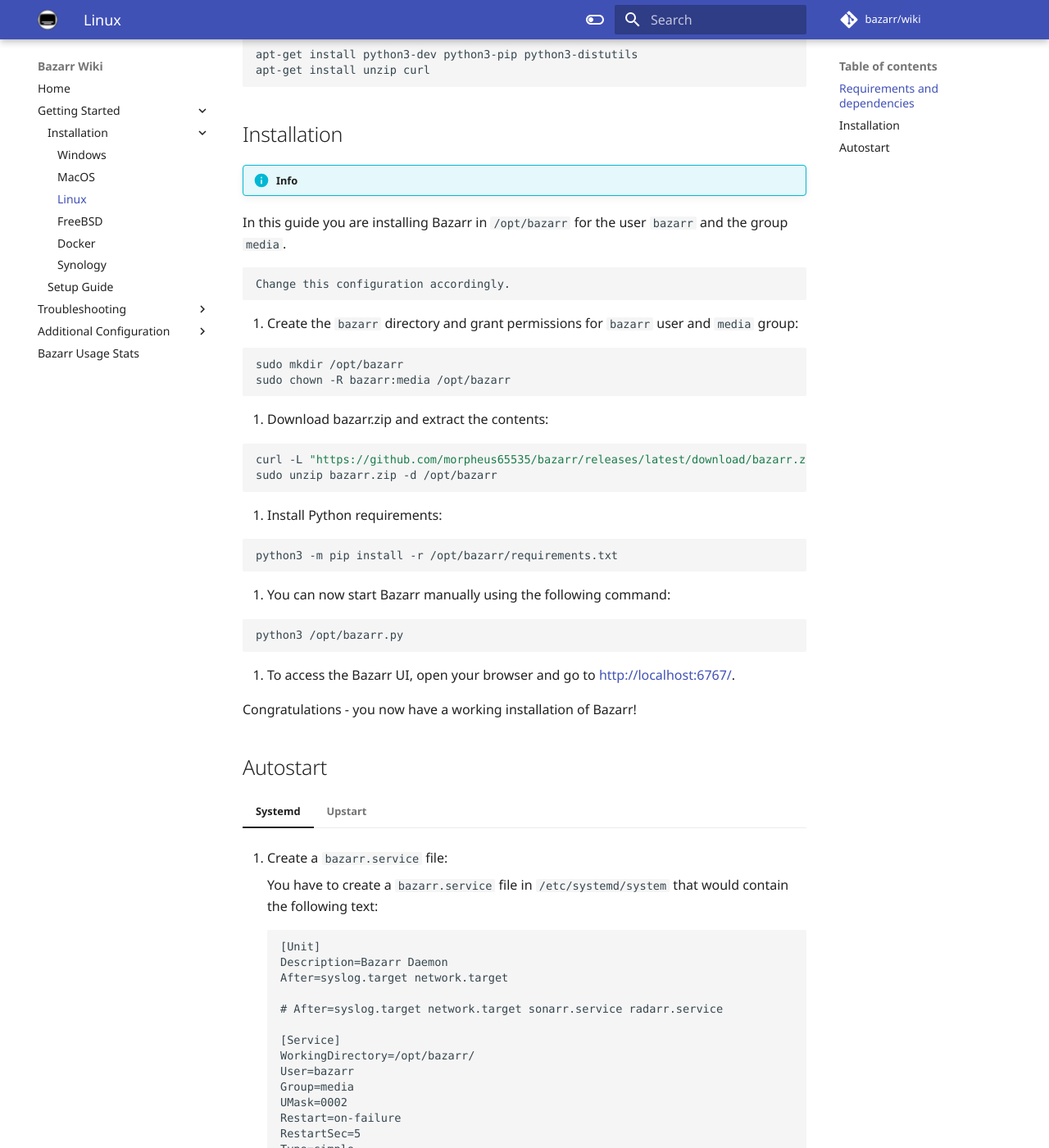
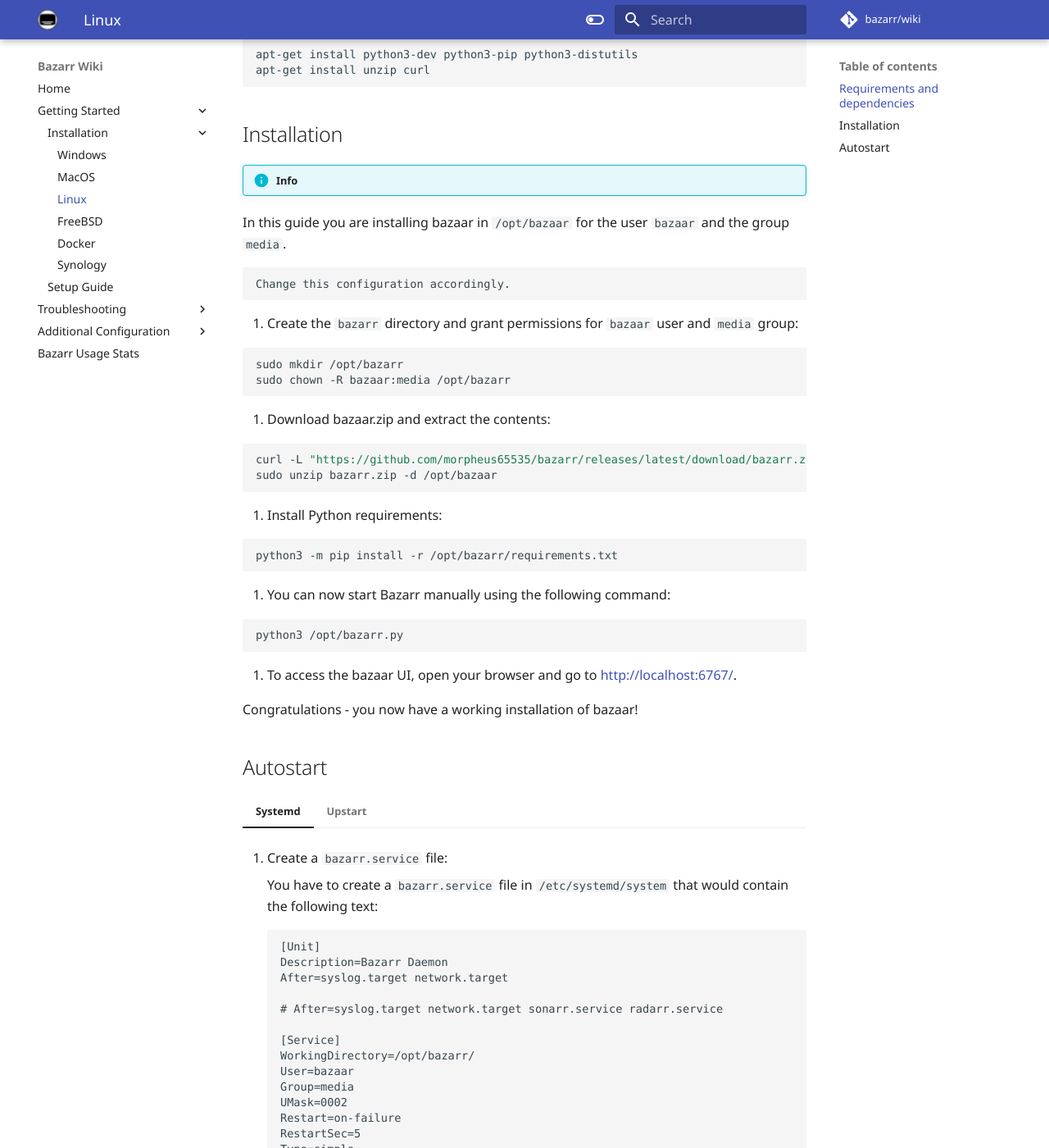
Before and after one commit to bazarr/wiki, an MkDocs documentation site: the page built from docs/Getting-Started/Installation/linux.md, in a window 1280 px wide and 1400 px high, scrolled down 266 px. Shown: the whole window at 82% size. Built offline with MkDocs 1.6.1 and Material for MkDocs 9.7.7, drawn with Linux system fonts in a browser that asks for light colours; some web fonts are replaced; comment, search, counter and statistics services are not loaded.

Commit message:
Revert "feat: fix typos"

````diff
--- a/docs/Getting-Started/Installation/linux.md
+++ b/docs/Getting-Started/Installation/linux.md
@@ -27,22 +27,22 @@
 ## Installation
 
 !!! info
-In this guide you are installing Bazarr in `/opt/bazarr` for the user `bazarr` and the group `media`.
+In this guide you are installing bazaar in `/opt/bazaar` for the user `bazaar` and the group `media`.
 
     Change this configuration accordingly.
 
-1. Create the `bazarr` directory and grant permissions for `bazarr` user and `media` group:
+1. Create the `bazarr` directory and grant permissions for `bazaar` user and `media` group:
 
    ```shell
    sudo mkdir /opt/bazarr
-   sudo chown -R bazarr:media /opt/bazarr
+   sudo chown -R bazaar:media /opt/bazarr
    ```
 
-1. Download bazarr.zip and extract the contents:
+1. Download bazaar.zip and extract the contents:
 
    ```shell
    curl -L "https://github.com/morpheus65535/bazarr/releases/latest/download/bazarr.zip"
-   sudo unzip bazarr.zip -d /opt/bazarr
+   sudo unzip bazarr.zip -d /opt/bazaar
 
    ```
 
@@ -58,9 +58,9 @@ In this guide you are installing Bazarr in `/opt/bazarr` for the user `bazarr` a
    python3 /opt/bazarr.py
    ```
 
-1. To access the Bazarr UI, open your browser and go to [http://localhost:6767/](http://localhost:6767/).
+1. To access the bazaar UI, open your browser and go to [http://localhost:6767/](http://localhost:6767/).
 
-Congratulations - you now have a working installation of Bazarr!
+Congratulations - you now have a working installation of bazaar!
 
 ## Autostart
 
@@ -79,7 +79,7 @@ Congratulations - you now have a working installation of Bazarr!
 
         [Service]
         WorkingDirectory=/opt/bazarr/
-        User=bazarr
+        User=bazaar
         Group=media
         UMask=0002
         Restart=on-failure
````
Also changed, not shown: docs/Getting-Started/Installation/synology.md (+1 -3 lines), docs/Getting-Started/Installation/windows.md (+1 -1 lines), docs/Getting-Started/setup-guide.md (+3 -3 lines).
